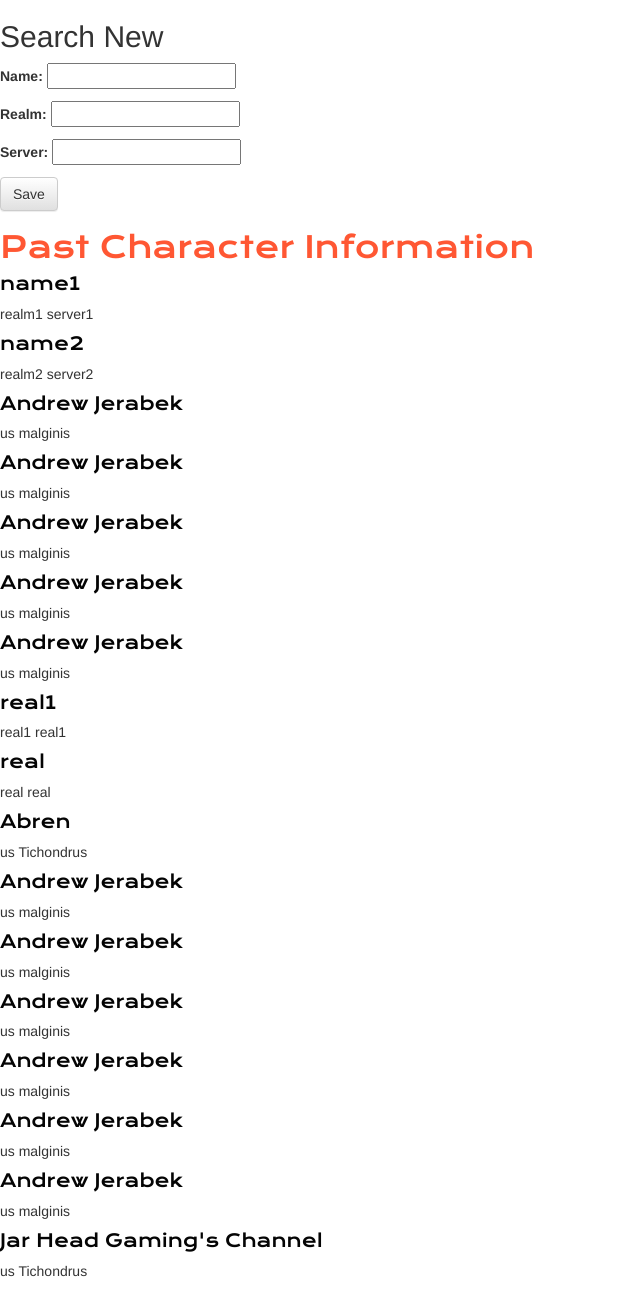
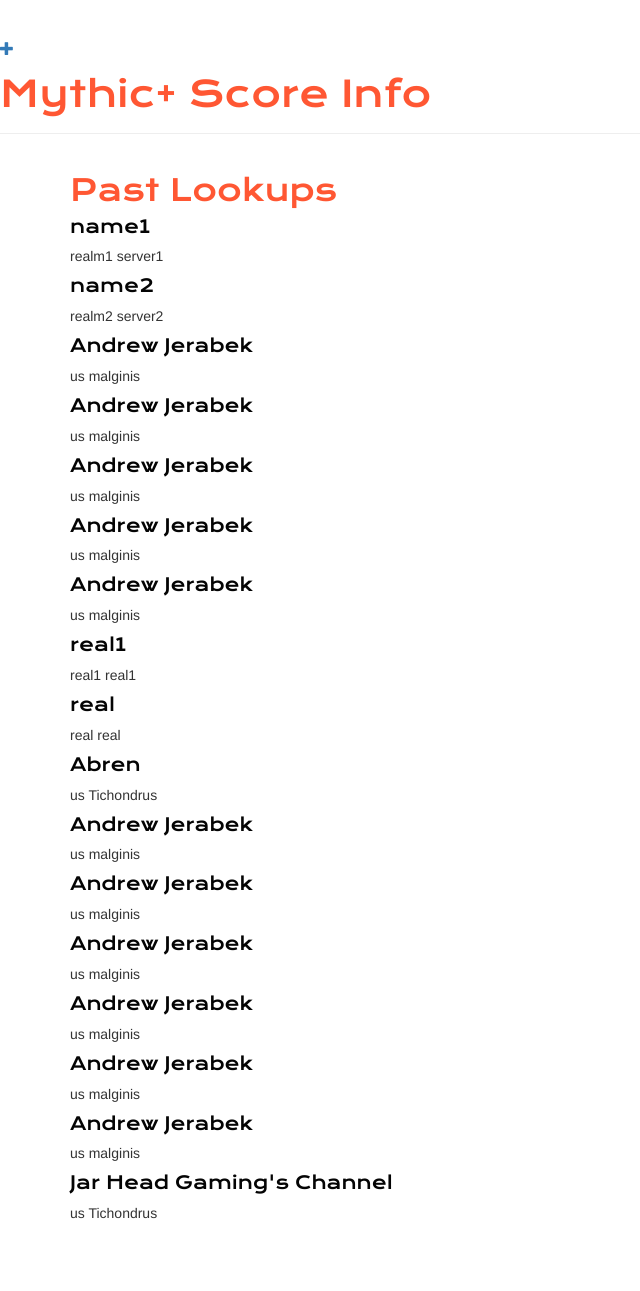
Before and after one commit to ajerabek06/wowApps, a Django app: page / in a window 1280 px wide. Shown: the whole page, without its empty margins (0-640 px from the left). After the commit the page ends 1219 px from the top, so only its background shows below. Run offline with Django 3.2, Linux system fonts and the light colour scheme; data comes from the database, SQL or seed files in the repository; both versions use the stored data as it was after the commit; some libraries are stand-ins or nearby versions.

```diff
--- /dev/null
+++ b/mythicPlusScore/templates/mythicPlusScore/base.html
@@ -0,0 +1,24 @@
+{% load static %}
+<html>
+    <head>
+        <title>WoW Mythic+ Score App</title>
+        <link rel="stylesheet" href="//maxcdn.bootstrapcdn.com/bootstrap/3.2.0/css/bootstrap.min.css">
+        <link rel="stylesheet" href="//maxcdn.bootstrapcdn.com/bootstrap/3.2.0/css/bootstrap-theme.min.css">
+        <link href="https://fonts.googleapis.com/css2?family=Krona+One&display=swap" rel="stylesheet" type="text/css">
+        <link rel="stylesheet" type= "text/css"href="{% static 'css/mythicPlusScore.css' %}"/>
+    </head>
+    <body>
+        <div class="page-header">
+            <a href="{% url 'search_new' %}" class="top-menu"><span class="glyphicon glyphicon-plus"></span></a>
+            <h1><a href="/">Mythic+ Score Info</a></h1>
+        </div>
+        <div class="content container">
+            <div class="row">
+                <div class="col-md-8">
+                {% block content %}
+                    {% endblock %}
+                </div>
+            </div>
+        </div>
+    </body>
+</html>
--- a/mythicPlusScore/templates/mythicPlusScore/past_list.html
+++ b/mythicPlusScore/templates/mythicPlusScore/past_list.html
@@ -1,28 +1,14 @@
-{% load static %}
-<html lang="en">
-<head>
-    <meta charset="UTF-8">
-    <title>WoW Mythic + Score</title>
-    <link rel="stylesheet" href="//maxcdn.bootstrapcdn.com/bootstrap/3.2.0/css/bootstrap.min.css">
-    <link rel="stylesheet" href="//maxcdn.bootstrapcdn.com/bootstrap/3.2.0/css/bootstrap-theme.min.css">
-    <link href="https://fonts.googleapis.com/css2?family=Krona+One&display=swap" rel="stylesheet" type="text/css">
-    <link rel="stylesheet" type= "text/css"href="{% static 'css/mythicPlusScore.css' %}"/>
+{% extends 'mythicPlusScore/base.html' %}
 
-</head>
-<body>
-    <h2>Search New</h2>
-    <form method="post" class="post-form">{% csrf_token %}
-        {{ form.as_p }}
-        <button type="submit" class="save btn btn-default">Save</button>
-    </form>
-    <h2><a href="">Past Character Information</a></h2>
-        {% for recent2 in recent2 %}
+{% block content %}
+    <h2><a href="">Past Lookups</a></h2>
+    {% for recent2 in recent2 %}
         <div>
-            <h4><a href="">{{ recent2.name }}</a></h4>
+            <h4><a href="{% url 'post_detail' pk=recent2.pk %}">{{ recent2.name }}</a></h4>
+
             <p>{{ recent2.realm}} {{recent2.server|linebreaksbr }}</p>
         </div>
-        {% endfor%}
+    {% endfor%}
+{% endblock %}
 
-
-</body>
-</html>
+ <h4><a href="">{{ recent2.name }}</a></h4>
--- a/mythicPlusScore/urls.py
+++ b/mythicPlusScore/urls.py
@@ -3,7 +3,9 @@ from django.urls import path
 from mythicPlusScore import views
 
 urlpatterns = [
-    path('', views.search_new, name="MythicPlusScores"),
+    path('', views.view_prior, name='past_list'),
+    path('character/new/', views.search_new, name='search_new'),
+    path('post/<int:pk>/', views.post_detail, name='post_detail')
 
 
 ]
--- a/mythicPlusScore/views.py
+++ b/mythicPlusScore/views.py
@@ -1,4 +1,4 @@
-from django.shortcuts import render, redirect
+from django.shortcuts import render, redirect, get_object_or_404
 from .models import PostCharacterInfo
 from .form import CharacterInput
 
@@ -11,13 +11,19 @@ def search_new(request):
         print(model_instance)
         if form.is_valid():
             model_instance.save()
-
-            return redirect('form')
-
+            return redirect('post_detail',pk=model_instance.pk)
     else:
         form = CharacterInput()
+    # recent2 = PostCharacterInfo.objects.all
+    context = {'form': form, }
+    return render(request, 'mythicPlusScore/search_new.html', context, )
 
+
+def view_prior(request):
     recent2 = PostCharacterInfo.objects.all
-    context = {'form': form, 'recent2': recent2}
+    return render(request, 'mythicPlusScore/past_list.html', {'recent2': recent2})
 
-    return render(request, 'mythicPlusScore/past_list.html', context, )
+
+def post_detail(request, pk):
+    recent2 = get_object_or_404(PostCharacterInfo, pk=pk)
+    return render(request, 'mythicPlusScore/post_detail.html', {'recent2': recent2})
--- a/wowAppsSite/settings.py
+++ b/wowAppsSite/settings.py
@@ -37,7 +37,7 @@ INSTALLED_APPS = [
     'django.contrib.sessions',
     'django.contrib.messages',
     'django.contrib.staticfiles',
-    'mythicPlusScore.apps.MythicplusscoreConfig',
+    'mythicPlusScore',
     'django_extensions',
 
 
```
Also changed, not shown: manage.py (+0 -8 lines), mythicPlusScore/templates/mythicPlusScore/post_detail.html (added, +12 -0 lines), mythicPlusScore/templates/mythicPlusScore/search_new.html (added, +9 -0 lines), db.sqlite3.
